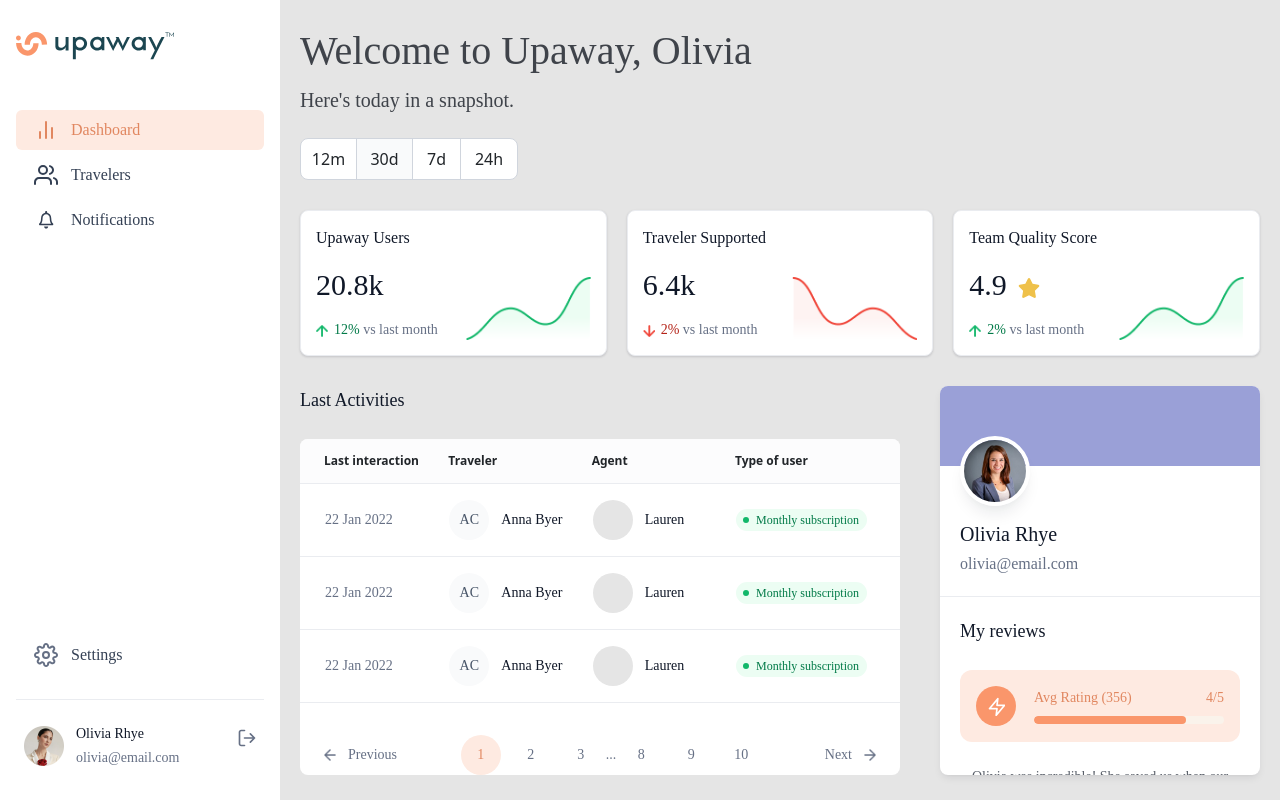
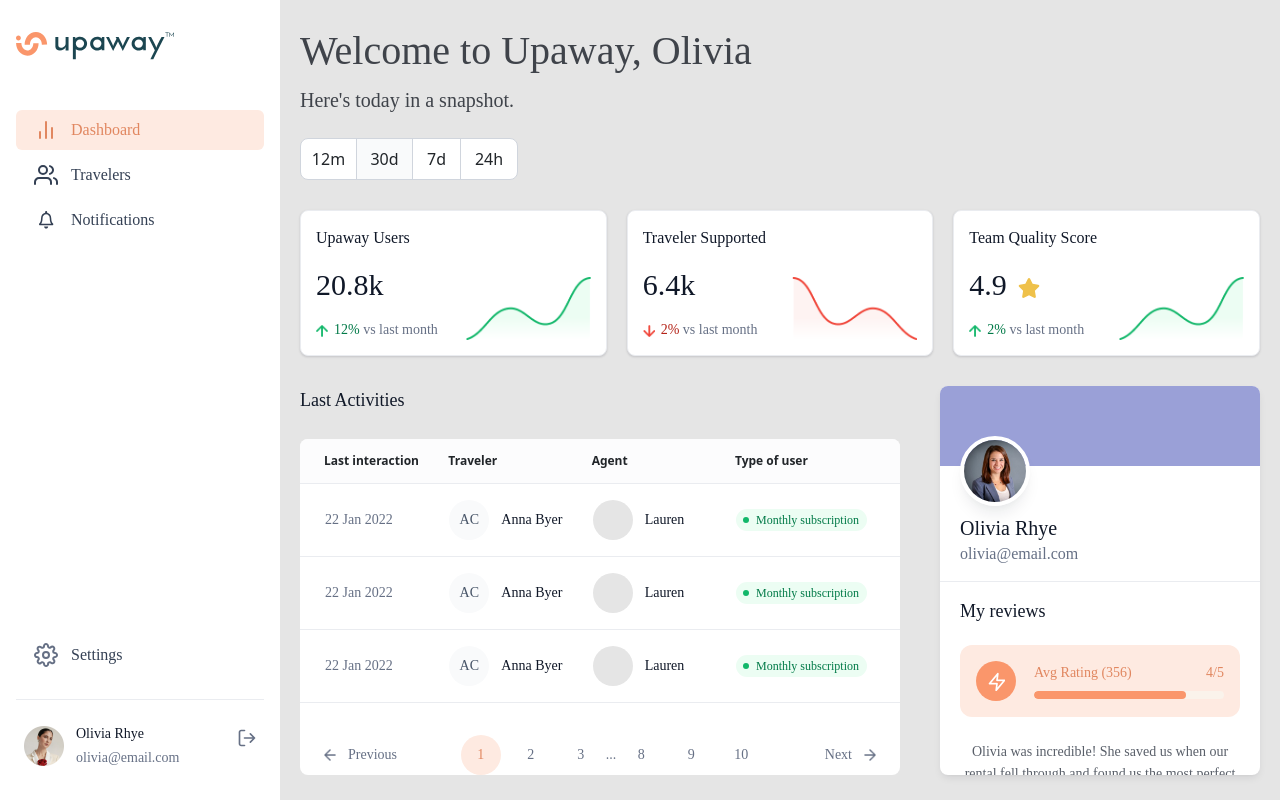
Before and after one commit to Kalyani-wal/upaway, a React (Create React App) app: page /dashboard in a window 1280 px wide. Built offline with nearby package versions, Linux system fonts and the light colour scheme; a web font is replaced by a local one.

Commit message:
minor css changes

```diff
--- a/src/features/dashboard/dashboard.scss
+++ b/src/features/dashboard/dashboard.scss
@@ -187,14 +187,15 @@
       @include font-circular-reg(16px, 24px, $color-tabs);
     }
     @media (max-width: 1300px) and (max-height: 1000px) {
-      padding: 0 20px 20px;
+      padding: 0 20px 15px;
       > img {
         @include circle(70px);
-        margin-bottom: 15px;
+        margin-bottom: 10px;
       }
       > h3 {
         font-size: 20px;
-        line-height: 26px;
+        line-height: 25px;
+        margin-bottom: 0;
       }
     }
   }
@@ -205,16 +206,19 @@
         214px + 30px
     );
     overflow-y: auto;
+    > h3 {
+      @include font-circular-reg(18px, 28px, $color-header-secondary);
+      margin-bottom: 25px;
+    }
     @media (max-width: 1300px) and (max-height: 1000px) {
       max-height: calc(
         100vh - 25px - 25px - 51px - 12px - 92px - 30px - 146px - 30px - 80px -
-          161px + 30px
+          146.5px + 30px
       );
-      padding: 20px;
-    }
-    > h3 {
-      @include font-circular-reg(18px, 28px, $color-header-secondary);
-      margin-bottom: 25px;
+      padding: 15px 20px;
+      > h3 {
+        margin-bottom: 20px;
+      }
     }
     .section-progress-bar {
       @include flex(flex-start, center);
```
